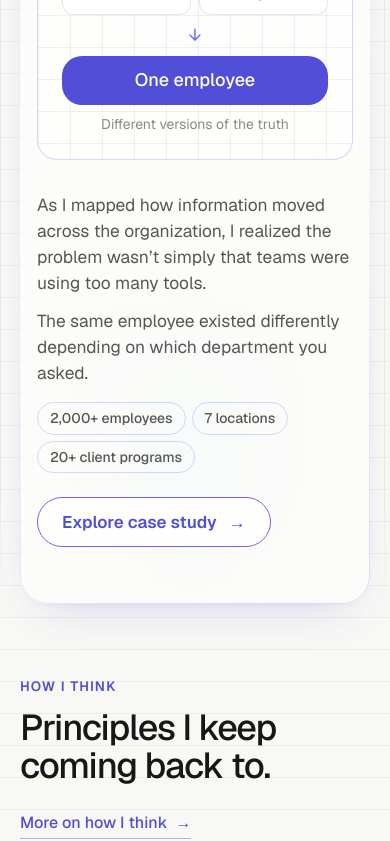
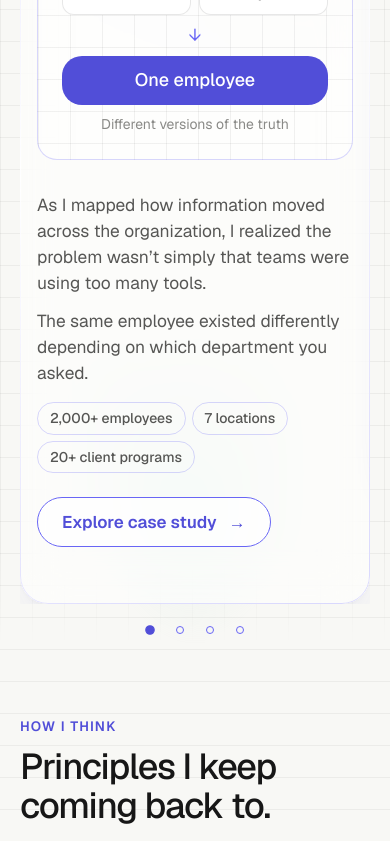
Before and after one commit to lauraboteropro-cloud/tatiana-botero-website, a Next.js app: page / in a window 390 px wide. Shown: the part 3485-4326 px from the top of the page. Built offline with nearby package versions, Linux system fonts and the light colour scheme.

Commit message:
swipe case studies

```diff
--- a/src/app/journey.css
+++ b/src/app/journey.css
@@ -215,7 +215,9 @@
 .index-button[aria-selected="true"] .index-name small { color: rgb(255 255 255 / 78%); }
 .index-button[aria-selected="true"] .index-tag { border-color: rgb(255 255 255 / 60%); color: #fff; }
 .index-panel { grid-column: 2; grid-row: 1; padding: clamp(1.5rem, 3.4vw, 3rem); border-radius: var(--r-lg); animation: panel-in 0.3s var(--ease) both; }
-.index-panel[hidden] { display: none; }
+.index-panels { display: contents; }
+.index-panel:not([data-open]) { display: none; }
+.index-dots { display: none; }
 .index-panel h3 { max-width: 20em; margin: var(--s-3) 0 var(--s-6); font-size: var(--fs-h3); line-height: 1.1; letter-spacing: -0.035em; text-wrap: balance; }
 @media (max-width: 960px) {
   .index { display: block; }
@@ -227,3 +229,14 @@
   .index-panel { margin-top: var(--s-4); padding: var(--s-5) var(--s-4); }
   .index-light { inset: 0; }
 }
+/* Phones: the four previews sit side by side in a native, snapping, swipeable strip. Vertical scrolling is untouched. */
+@media (max-width: 768px) {
+  .index-panels { position: relative; display: flex; align-items: flex-start; gap: var(--s-3); margin-top: var(--s-4); overflow-x: auto; overflow-y: hidden; overscroll-behavior-x: contain; scroll-snap-type: x mandatory; scrollbar-width: none; transition: height 0.25s var(--ease); }
+  .index-panels::-webkit-scrollbar { display: none; }
+  .index-panels .index-panel, .index-panels .index-panel:not([data-open]) { display: block; flex: 0 0 100%; min-width: 0; margin-top: 0; scroll-snap-align: start; animation: none; }
+  .index-dots { display: flex; justify-content: center; gap: 2px; margin-top: var(--s-3); }
+  .index-dots button { position: relative; width: 28px; height: 28px; padding: 0; border: 0; background: none; cursor: pointer; -webkit-tap-highlight-color: transparent; }
+  .index-dots button::before { content: ""; position: absolute; inset: 0; margin: auto; width: 8px; height: 8px; border: 1.5px solid var(--purple); border-radius: 50%; transition: background var(--t-fast) var(--ease), transform var(--t-fast) var(--ease); }
+  .index-dots button[aria-current="true"]::before { background: var(--purple-deep); border-color: var(--purple-deep); transform: scale(1.2); }
+}
+@media (prefers-reduced-motion: reduce) { .index-panels { transition: none; } }
--- a/src/components/work-index.tsx
+++ b/src/components/work-index.tsx
@@ -1,7 +1,7 @@
 "use client";
 
 import Link from "next/link";
-import { useId, useRef, useState } from "react";
+import { useEffect, useId, useRef, useState, useSyncExternalStore } from "react";
 import type { KeyboardEvent } from "react";
 import type { ReactNode } from "react";
 
@@ -108,16 +108,70 @@ const projects: Project[] = [
   },
 ];
 
+/* True on phones and small tablets, where the four previews become a swipe carousel. */
+const PHONE = "(max-width: 768px)";
+function usePhone() {
+  return useSyncExternalStore(
+    (notify) => { const query = window.matchMedia(PHONE); query.addEventListener("change", notify); return () => query.removeEventListener("change", notify); },
+    () => window.matchMedia(PHONE).matches,
+    () => false,
+  );
+}
+
 export function WorkIndex() {
   const [selected, setSelected] = useState(0);
+  const phone = usePhone();
   const uid = useId();
   const refs = useRef<(HTMLButtonElement | null)[]>([]);
+  const strip = useRef<HTMLDivElement>(null);
+  const panels = useRef<(HTMLDivElement | null)[]>([]);
+  const moving = useRef(0);
+
+  /* Phone: move the carousel to a project. The scroll position is the source of truth while swiping. */
+  const slideTo = (index: number) => {
+    const el = strip.current;
+    const panel = panels.current[index];
+    if (!el || !panel) return;
+    const reduced = window.matchMedia("(prefers-reduced-motion: reduce)").matches;
+    window.clearTimeout(moving.current);
+    moving.current = window.setTimeout(() => { moving.current = 0; }, 600);
+    el.scrollTo({ left: panel.offsetLeft, behavior: reduced ? "auto" : "smooth" });
+  };
 
   const choose = (index: number) => {
     setSelected(index);
-    /* On a phone the selector scrolls sideways: keep the chosen project in view. */
     refs.current[index]?.scrollIntoView({ behavior: "smooth", inline: "nearest", block: "nearest" });
+    if (phone) slideTo(index);
   };
+
+  /* A swipe scrolls the strip itself; the selector and dots follow it. */
+  const onScroll = () => {
+    const el = strip.current;
+    if (!phone || !el || moving.current) return;
+    let nearest = 0;
+    let best = Infinity;
+    panels.current.forEach((panel, i) => {
+      if (!panel) return;
+      const distance = Math.abs(panel.offsetLeft - el.scrollLeft);
+      if (distance < best) { best = distance; nearest = i; }
+    });
+    if (nearest !== selected) {
+      setSelected(nearest);
+      refs.current[nearest]?.scrollIntoView({ behavior: "smooth", inline: "nearest", block: "nearest" });
+    }
+  };
+
+  /* Phone: the carousel is only as tall as the preview in view, and stays on it if the screen is resized. */
+  useEffect(() => {
+    const el = strip.current;
+    const panel = panels.current[selected];
+    if (!phone || !el || !panel) { if (el) el.style.height = ""; return; }
+    const fit = () => { el.style.height = `${panel.offsetHeight}px`; };
+    fit();
+    const observer = new ResizeObserver(fit);
+    observer.observe(panel);
+    return () => observer.disconnect();
+  }, [phone, selected]);
 
   const onKeyDown = (event: KeyboardEvent<HTMLDivElement>) => {
     const step = ({ ArrowDown: 1, ArrowRight: 1, ArrowUp: -1, ArrowLeft: -1 } as Record<string, number>)[event.key];
@@ -157,14 +211,24 @@ export function WorkIndex() {
           </button>
         ))}
       </div>
+      <div className="index-panels" ref={strip} onScroll={onScroll}>
         {projects.map((project, index) => {
           const open = selected === index;
           return (
-          <div className="index-panel glass" key={project.id} id={`${uid}-${project.id}`} role="tabpanel" aria-labelledby={`${uid}-tab-${project.id}`} hidden={!open}>
+            <div
+              className="index-panel glass"
+              key={project.id}
+              ref={(node) => { panels.current[index] = node; }}
+              id={`${uid}-${project.id}`}
+              role="tabpanel"
+              aria-labelledby={`${uid}-tab-${project.id}`}
+              data-open={open ? "" : undefined}
+              inert={!open}
+            >
               <p className="panel-label">{project.label}</p>
               <h3>{project.title}</h3>
               <div className="panel-body sc-body">
-              <div className="sc-scene">{open && project.scene}</div>
+                <div className="sc-scene">{(open || phone) && project.scene}</div>
                 <div className="sc-side">
                   {project.story.map((line) => <p className="sc-story" key={line}>{line}</p>)}
                   <ul className="sc-context" aria-label="Context">{project.context.map((c) => <li key={c}>{c}</li>)}</ul>
@@ -175,5 +239,11 @@ export function WorkIndex() {
           );
         })}
       </div>
+      <div className="index-dots" role="group" aria-label="Choose a case study">
+        {projects.map((project, index) => (
+          <button key={project.id} type="button" aria-label={project.short} aria-current={selected === index ? "true" : undefined} onClick={() => choose(index)} />
+        ))}
+      </div>
+    </div>
   );
 }
```
Lines whose indentation alone changed are shown as unchanged.
